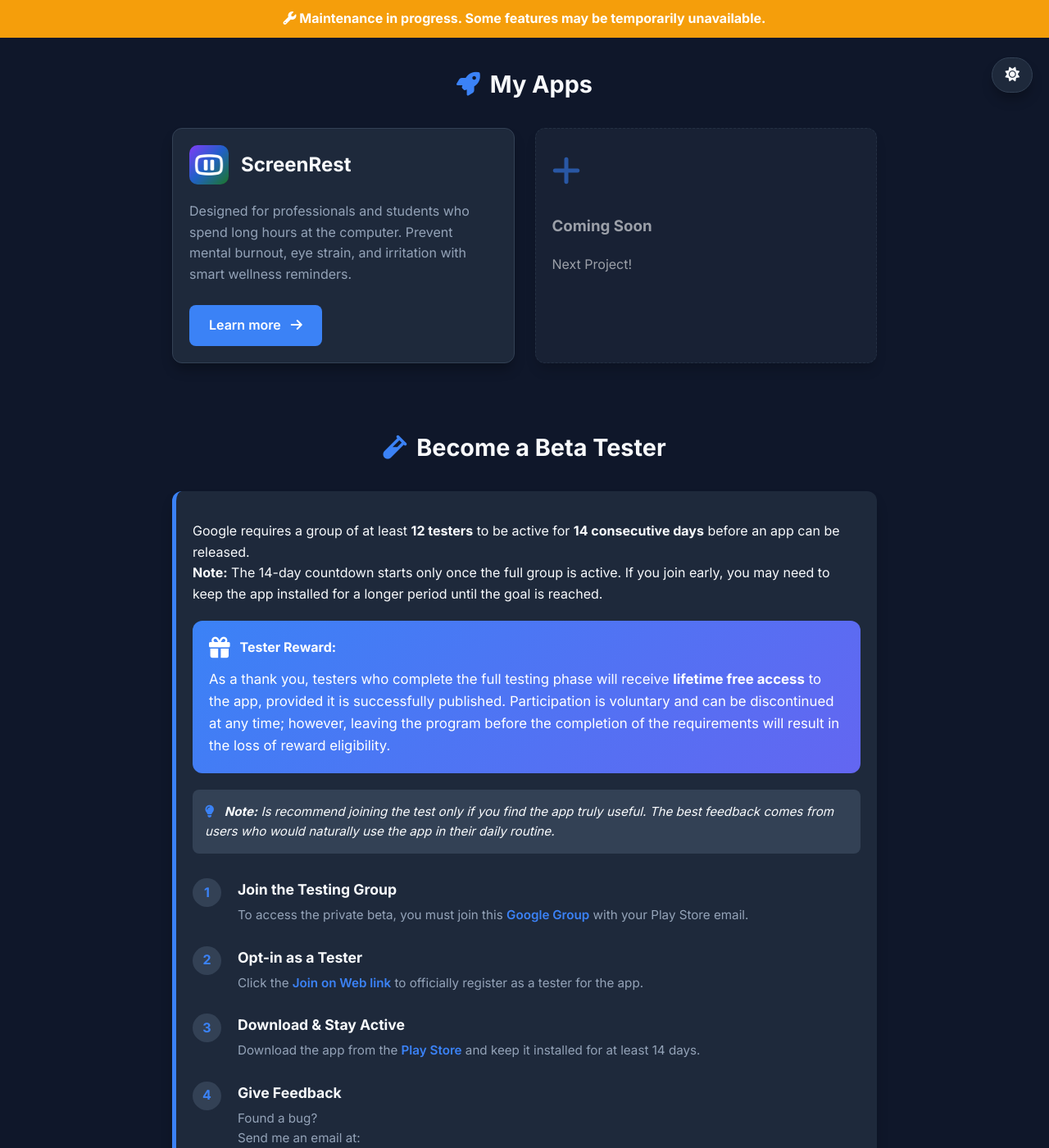
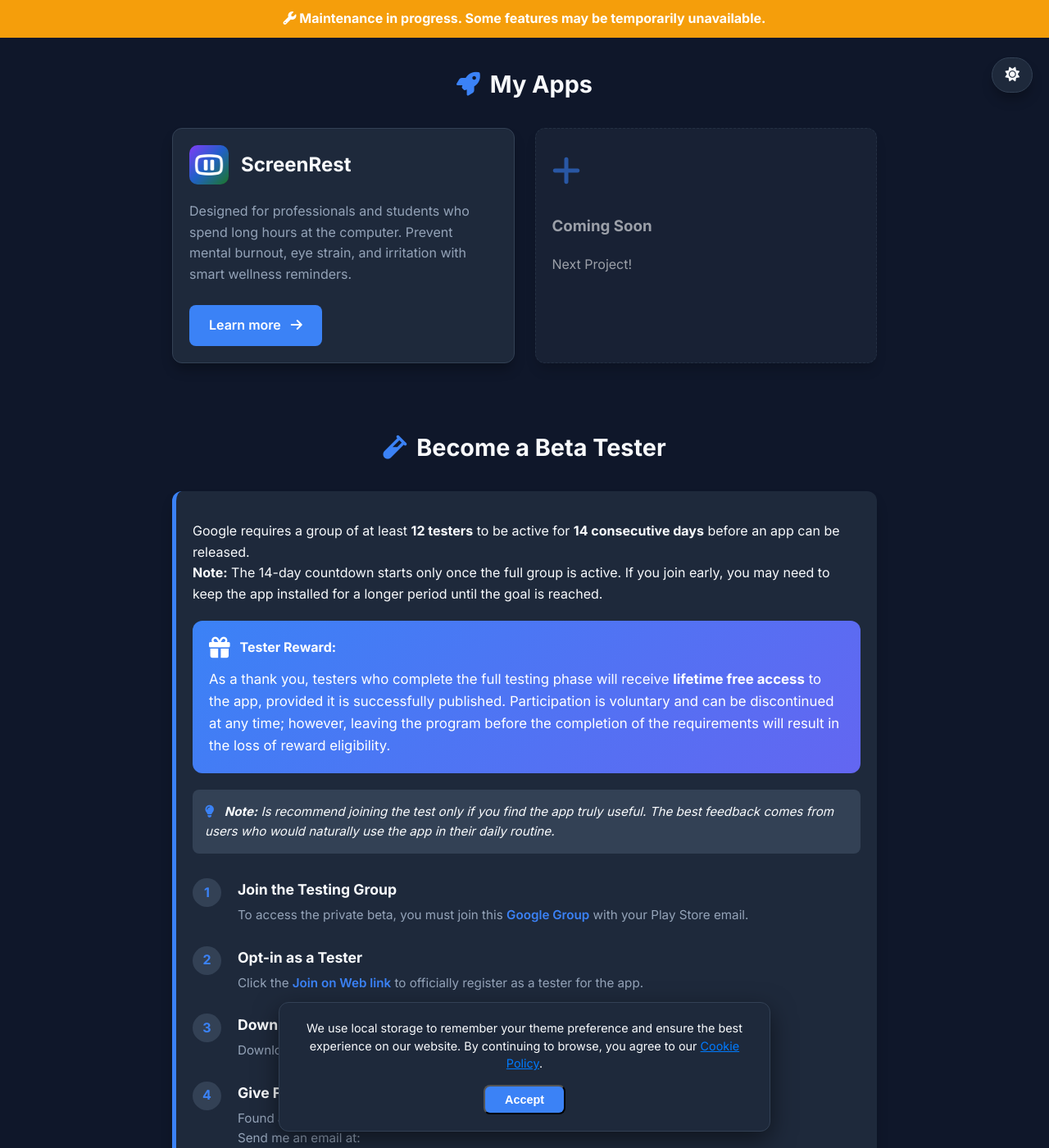
Before and after one commit to digitalcreat0r/sitoweb, a Jekyll site: the page built from index.html, in a window 1280 px wide and 1400 px high, scrolled down 455 px. Shown: the whole window at 82% size. Built offline with Jekyll 4.4.1, drawn with Linux system fonts in a browser that asks for light colours.

Commit message:
integrazione cookies

```diff
--- /dev/null
+++ b/_includes/cookie-banner.html
@@ -0,0 +1,9 @@
+<div id="cookie-banner" class="cookie-banner" style="display: none;">
+    <div class="cookie-content">
+        <p>
+            We use local storage to remember your theme preference and ensure the best experience on our website.
+            By continuing to browse, you agree to our <a href="{{ '/cookie-policy.html' | relative_url }}">Cookie Policy</a>.
+        </p>
+        <button id="accept-cookies" class="btn-main">Accept</button>
+    </div>
+</div>
--- a/_includes/footer.html
+++ b/_includes/footer.html
@@ -5,6 +5,7 @@
         <a href="{{ site.baseurl }}/#testing">Testing Guide</a>
         <a href="{{ site.baseurl }}/terms-of-use.html">Terms of Use</a>
         <a href="{{ site.baseurl }}/privacy-policy.html">Privacy Policy</a>
+        <a href="{{ site.baseurl }}/cookie-policy.html">Cookie Policy</a>
     </div>
 
     <p class="copyright">© {{ "now" | date: "%Y" }} {{ site.title }}. All rights reserved.</p>
--- a/_layouts/default.html
+++ b/_layouts/default.html
@@ -35,10 +35,15 @@
     {% include footer.html %}
 </div>
 
+{% include cookie-banner.html %}
+
 <script>
     const themeToggle = document.getElementById('theme-toggle');
     const themeIcon = document.getElementById('theme-icon');
     const body = document.body;
+
+    const cookieBanner = document.getElementById('cookie-banner');
+    const acceptBtn = document.getElementById('accept-cookies');
 
     if (themeToggle) {
         function updateIcon(isLight) {
--- a/assets/css/style.css
+++ b/assets/css/style.css
@@ -516,3 +516,50 @@
 .theme-switch-btn {
     z-index: 2000;
 }
+
+/* Cookie Banner */
+.cookie-banner {
+    position: fixed;
+    bottom: 20px;
+    left: 50%;
+    transform: translateX(-50%);
+    width: 90%;
+    max-width: 600px;
+    background-color: var(--card-bg, #1e1e1e);
+    border: 1px solid var(--border-color, #333);
+    border-radius: 12px;
+    padding: 20px;
+    box-shadow: 0 10px 30px rgba(0,0,0,0.5);
+    z-index: 1000;
+}
+
+.light-mode .cookie-banner {
+    background-color: #ffffff;
+    border-color: #ddd;
+    box-shadow: 0 10px 30px rgba(0,0,0,0.1);
+}
+
+.cookie-content {
+    display: flex;
+    flex-direction: column;
+    align-items: center;
+    gap: 15px;
+    text-align: center;
+}
+
+.cookie-content p {
+    margin: 0;
+    font-size: 0.9rem;
+    line-height: 1.5;
+}
+
+.cookie-content a {
+    color: var(--accent-color, #007bff);
+    text-decoration: underline;
+}
+
+#accept-cookies {
+    padding: 8px 24px;
+    font-size: 0.9rem;
+    cursor: pointer;
+}
```
Also changed, not shown: other parts of _layouts/default.html (+11 -0 lines), cookie-policy.md (added, +28 -0 lines).
